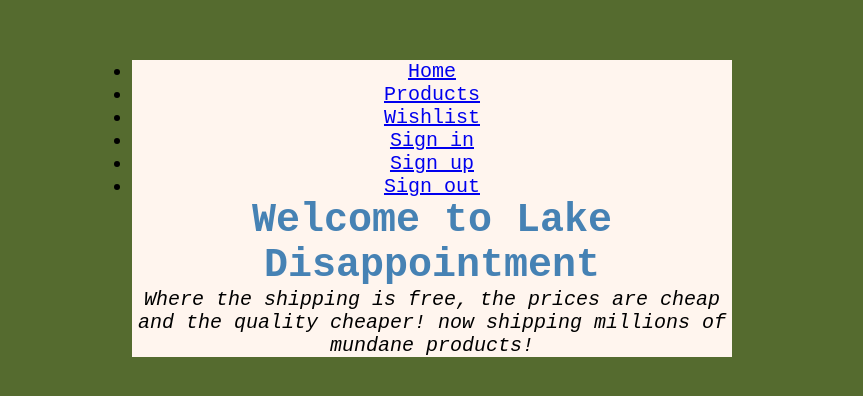
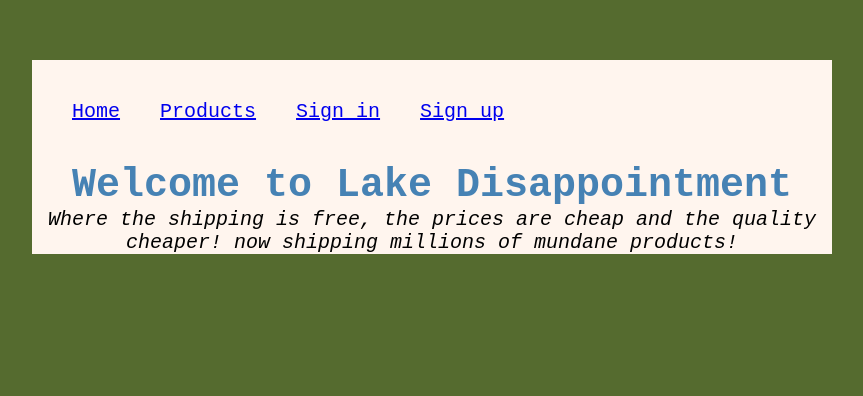
Before and after one commit to developingAlex/lakedisappointment, a React (Create React App) app in the folder web/: page / in a window 1280 px wide. Shown: the top 396 px of the page, without its empty margins (208-1071 px from the left). Built offline with nearby package versions, Linux system fonts and the light colour scheme; no server answers.

Commit message:
Add styling to navbar and conditional formatting

```diff
--- a/web/src/App.css
+++ b/web/src/App.css
@@ -1,7 +1,7 @@
 .App {
   font-family: 'Courier New', Courier, monospace;
   text-align: center;
-  max-width: 30rem;
+  max-width: 40rem;
   margin: auto;
   background-color: seashell;
 }
--- a/web/src/App.js
+++ b/web/src/App.js
@@ -110,6 +110,9 @@ class App extends Component {
               />
             </Fragment>
           ) } />
+          <Route path='/signout' exact render = {()=>(
+            <Fragment>{ this.onSignOut()}</Fragment>
+          ) } />
           {
             signedIn &&
             <div className="pad-2">
--- a/web/src/components/PrimaryNav.js
+++ b/web/src/components/PrimaryNav.js
@@ -1,18 +1,29 @@
-import React from 'react'
+import React, {Fragment} from 'react'
 import { Link } from 'react-router-dom'
 
 function PrimaryNav({
-
+  signedIn
 }){
   return (
     <nav className='primary'>
     <ul>
       <li> <Link to='/'>Home</Link></li>
       <li> <Link to='/products'>Products</Link></li>
-      <li> <Link to='/wishlist'>Wishlist</Link></li>
-      <li> <Link to='/signin'>Sign in</Link></li>
-      <li> <Link to='/signup'>Sign up</Link></li>
-      <li> <Link to='/signout'>Sign out</Link></li>
+      {
+        signedIn ? (
+          <Fragment>
+            <li> <Link to='/wishlist'>Wishlist</Link></li>
+            <li> <Link to='/signout'>Sign out</Link></li>
+          </Fragment>
+        ) : (
+          <Fragment>
+            <li> <Link to='/signin'>Sign in</Link></li>
+            <li> <Link to='/signup'>Sign up</Link></li>
+          </Fragment>
+        )
+      }
+
+
     </ul>
     </nav>
   )
--- a/web/src/index.css
+++ b/web/src/index.css
@@ -32,3 +32,15 @@ button{
 button:hover{
   box-shadow: 0px 0px 15px 0px steelblue;
 }
+
+nav.primary ul {
+  list-style: none;
+  display: flex;
+  flex-wrap: wrap;
+  padding: 1rem;
+}
+
+nav.primary a {
+  display: block;
+  padding: 1rem 1rem;
+}
```
